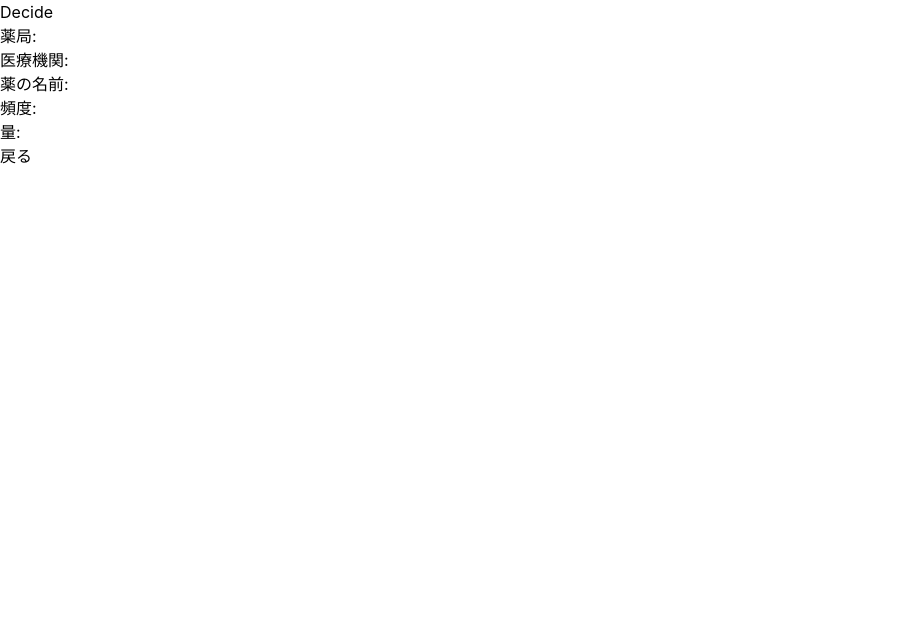
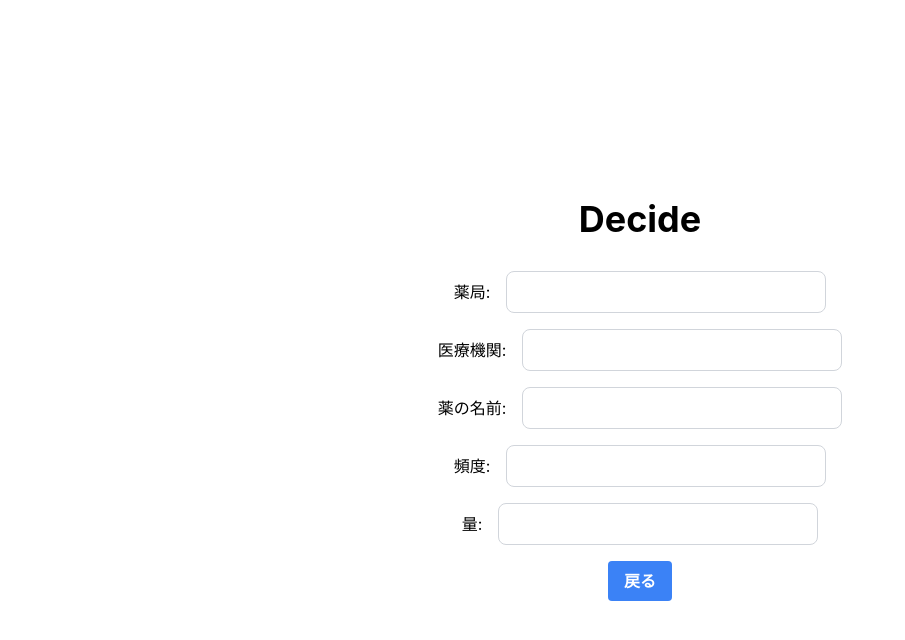
Before and after one commit to HisuiLabs/MediBlock, a React (Create React App) app in the folder mediblock-front/: page /decide in a window 1280 px wide. Shown: the top 640 px of the page, without its empty margins (0-905 px from the left). Built offline with nearby package versions, Linux system fonts and the light colour scheme.

Commit message:
attach; tailwind css

```diff
--- a/mediblock-front/src/page/confirmation.tsx
+++ b/mediblock-front/src/page/confirmation.tsx
@@ -1,43 +1,87 @@
 import { useNavigate } from "react-router-dom";
+
 export const Confirm = () => {
   const form = JSON.parse(localStorage.getItem("form") || "{}");
   const navigate = useNavigate();
 
-  // JSON.stringify()を使って、フォームの内容を文字列化したデータをコンソールに出力する
   console.log(JSON.stringify(form));
 
-  //registry.tsxのフォームの内容を表示する
-
   return (
-    <div>
-      <h1>Confirm</h1>
-      <div>
-        薬局: <input type="text" name="薬局" value={form.薬局} readOnly />
-      </div>
-      <div>
-        医療機関: <input type="text" name="医療機関" value={form.医療機関} readOnly />
-      </div>
-      <div>
-        薬の名前: <input type="text" name="薬の名前" value={form.薬の名前} readOnly />
-      </div>
-      <div>
-        頻度: <input type="text" name="頻度" value={form.頻度} readOnly />
-      </div>
-      <div>
-          量:{" "}
+    <div className="flex flex-col items-center justify-center h-screen">
+      <h1 className="text-3xl font-bold mb-6">Confirm</h1>
+      <div className="flex flex-col gap-2">
+        <div className="flex gap-2">
+          <label htmlFor="pharmacy">薬局:</label>
           <input
             type="text"
-            name="量"
-            value={form.薬の名前} readOnly
+            name="pharmacy"
+            id="pharmacy"
+            value={form.薬局}
+            readOnly
+            className="bg-gray-100 px-2 py-1 rounded-lg"
           />
         </div>
-      <button type="submit" onClick={() => navigate("/registry")}>
-        戻る
-      </button>
-      <button type="submit" onClick={() => navigate("/")}>
-        完了
-      </button>
+        <div className="flex gap-2">
+          <label htmlFor="hospital">医療機関:</label>
+          <input
+            type="text"
+            name="hospital"
+            id="hospital"
+            value={form.医療機関}
+            readOnly
+            className="bg-gray-100 px-2 py-1 rounded-lg"
+          />
+        </div>
+        <div className="flex gap-2">
+          <label htmlFor="medicine">薬の名前:</label>
+          <input
+            type="text"
+            name="medicine"
+            id="medicine"
+            value={form.薬の名前}
+            readOnly
+            className="bg-gray-100 px-2 py-1 rounded-lg"
+          />
+        </div>
+        <div className="flex gap-2">
+          <label htmlFor="frequency">頻度:</label>
+          <input
+            type="text"
+            name="frequency"
+            id="frequency"
+            value={form.頻度}
+            readOnly
+            className="bg-gray-100 px-2 py-1 rounded-lg"
+          />
+        </div>
+        <div className="flex gap-2">
+          <label htmlFor="amount">量:</label>
+          <input
+            type="text"
+            name="amount"
+            id="amount"
+            value={form.薬の名前}
+            readOnly
+            className="bg-gray-100 px-2 py-1 rounded-lg"
+          />
+        </div>
+      </div>
+      <div className="flex gap-2 mt-6">
+        <button
+          type="button"
+          onClick={() => navigate("/registry")}
+          className="bg-blue-500 text-white px-4 py-2 rounded-lg hover:bg-blue-600 transition-colors duration-300"
+        >
+          戻る
+        </button>
+        <button
+          type="button"
+          onClick={() => navigate("/")}
+          className="bg-green-500 text-white px-4 py-2 rounded-lg hover:bg-green-600 transition-colors duration-300"
+        >
+          完了
+        </button>
+      </div>
     </div>
-
   );
 };
--- a/mediblock-front/src/page/decide.tsx
+++ b/mediblock-front/src/page/decide.tsx
@@ -1,4 +1,5 @@
 import { useNavigate } from "react-router-dom";
+
 export const Decide = () => {
   const form = JSON.parse(localStorage.getItem("form") || "{}");
   const navigate = useNavigate();
@@ -6,36 +7,81 @@ export const Decide = () => {
   // JSON.stringify()を使って、フォームの内容を文字列化したデータをコンソールに出力する
   console.log(JSON.stringify(form));
 
-  //registry.tsxのフォームの内容を表示する
-
   return (
-    <div>
-      <h1>Decide
-      </h1>
-      <div>
-        薬局: <input type="text" name="薬局" value={form.薬局} readOnly />
+    <div className="flex flex-col items-center justify-center h-screen">
+      <h1 className="text-4xl font-bold mb-8">Decide</h1>
+      <div className="mb-4">
+        <label htmlFor="pharmacy" className="mr-4">
+          薬局:
+        </label>
+        <input
+          type="text"
+          id="pharmacy"
+          name="pharmacy"
+          value={form.薬局}
+          readOnly
+          className="border border-gray-300 px-4 py-2 rounded-lg w-80"
+        />
       </div>
-      <div>
-        医療機関: <input type="text" name="医療機関" value={form.医療機関} readOnly />
+      <div className="mb-4">
+        <label htmlFor="clinic" className="mr-4">
+          医療機関:
+        </label>
+        <input
+          type="text"
+          id="clinic"
+          name="clinic"
+          value={form.医療機関}
+          readOnly
+          className="border border-gray-300 px-4 py-2 rounded-lg w-80"
+        />
       </div>
-      <div>
-        薬の名前: <input type="text" name="薬の名前" value={form.薬の名前} readOnly />
+      <div className="mb-4">
+        <label htmlFor="medicine" className="mr-4">
+          薬の名前:
+        </label>
+        <input
+          type="text"
+          id="medicine"
+          name="medicine"
+          value={form.薬の名前}
+          readOnly
+          className="border border-gray-300 px-4 py-2 rounded-lg w-80"
+        />
       </div>
-      <div>
-        頻度: <input type="text" name="頻度" value={form.頻度} readOnly />
+      <div className="mb-4">
+        <label htmlFor="frequency" className="mr-4">
+          頻度:
+        </label>
+        <input
+          type="text"
+          id="frequency"
+          name="frequency"
+          value={form.頻度}
+          readOnly
+          className="border border-gray-300 px-4 py-2 rounded-lg w-80"
+        />
       </div>
-      <div>
-          量:{" "}
-          <input
-            type="text"
-            name="量"
-            value={form.薬の名前} readOnly
-          />
-        </div>
-      <button type="submit" onClick={() => navigate("/")}>
+      <div className="mb-4">
+        <label htmlFor="dosage" className="mr-4">
+          量:
+        </label>
+        <input
+          type="text"
+          id="dosage"
+          name="dosage"
+          value={form.量}
+          readOnly
+          className="border border-gray-300 px-4 py-2 rounded-lg w-80"
+        />
+      </div>
+      <button
+        type="submit"
+        onClick={() => navigate("/")}
+        className="bg-blue-500 hover:bg-blue-700 text-white font-bold py-2 px-4 rounded"
+      >
         戻る
       </button>
     </div>
-
   );
 };
--- a/mediblock-front/src/page/home.tsx
+++ b/mediblock-front/src/page/home.tsx
@@ -3,16 +3,21 @@ import { useNavigate } from "react-router-dom";
 export const Home = () => {
   const navigate = useNavigate();
   return (
-      <div>
-        <h1>home</h1>
-        <div>
-          <button type="submit" onClick={() => navigate("/registry")}>
+    <div className="flex flex-col items-center justify-center h-screen">
+      <h1 className="text-4xl font-bold mb-8">Home</h1>
+      <div className="space-x-4">
+        <button
+          className="bg-blue-500 hover:bg-blue-700 text-white font-bold py-2 px-4 rounded"
+          onClick={() => navigate("/registry")}
+        >
           登録
         </button>
-          <button type="submit" onClick={() => navigate("/decide")}>
+        <button
+          className="bg-blue-500 hover:bg-blue-700 text-white font-bold py-2 px-4 rounded"
+          onClick={() => navigate("/decide")}
+        >
           確認
         </button>
-
       </div>
     </div>
   );
--- a/mediblock-front/src/page/registry.tsx
+++ b/mediblock-front/src/page/registry.tsx
@@ -3,7 +3,7 @@ import axios from "axios";
 import { useNavigate } from "react-router-dom";
 
 export const Registry = () => {
-  const navigate = useNavigate(); // useNavigateフックをインポート
+  const navigate = useNavigate();
 
   const [form, setForm] = useState({
     薬局: "",
@@ -20,11 +20,10 @@ export const Registry = () => {
   const handleSubmit = async (event: any) => {
     event.preventDefault();
 
-    // axiosを使ってPOSTリクエストを送信する
     const response = await transaction_post_json('/transactions/new', form);
     console.log(response);
   };
-  //formの内容をjsonでPOSTする
+
   const transaction_post_json = async (url: string, form: any) => {
     const response = await axios.post(url, form, {
       headers: {
@@ -34,48 +33,78 @@ export const Registry = () => {
     return response;
   };
 
-
   return (
-    <div>
-      <h1>registry</h1>
+    <div className="w-full max-w-md mx-auto p-4">
+      <h1 className="text-3xl font-bold mb-4">registry</h1>
       <form onSubmit={handleSubmit}>
-        <div>
-          薬局:{" "}
-          <input type="text" name="薬局" value={form.薬局} onChange={handleChange} />
+        <div className="mb-4">
+          <label htmlFor="薬局" className="block font-bold mb-2">
+            薬局:
+          </label>
+          <input
+            type="text"
+            name="薬局"
+            value={form.薬局}
+            onChange={handleChange}
+            className="shadow appearance-none border rounded w-full py-2 px-3 leading-tight focus:outline-none focus:shadow-outline"
+          />
         </div>
-        <div>
-          医療機関:{" "}
+        <div className="mb-4">
+          <label htmlFor="医療機関" className="block font-bold mb-2">
+            医療機関:
+          </label>
           <input
             type="text"
             name="医療機関"
             value={form.医療機関}
             onChange={handleChange}
+            className="shadow appearance-none border rounded w-full py-2 px-3 leading-tight focus:outline-none focus:shadow-outline"
           />
         </div>
-        <div>
-          薬の名前:{" "}
+        <div className="mb-4">
+          <label htmlFor="薬の名前" className="block font-bold mb-2">
+            薬の名前:
+          </label>
           <input
             type="text"
             name="薬の名前"
             value={form.薬の名前}
             onChange={handleChange}
+            className="shadow appearance-none border rounded w-full py-2 px-3 leading-tight focus:outline-none focus:shadow-outline"
           />
         </div>
-        <div>
-          頻度: <input type="text" name="頻度" value={form.頻度} onChange={handleChange} />
-        </div>
-        <div>
-          量:{" "}
+        <div className="mb-4">
+          <label htmlFor="頻度" className="block font-bold mb-2">
+            頻度:
+          </label>
           <input
             type="text"
-            name="量"
-            value={form.量}
+            name="頻度"
+            value={form.頻度}
             onChange={handleChange}
+            className="shadow appearance-none border rounded w-full py-2 px-3 leading-tight focus:outline-none focus:shadow-outline"
           />
         </div>
-        <button type="submit" onClick={() => navigate("/Confirm")}>
+        <div className="mb-4">
+        <label htmlFor="量" className="block font-bold mb-2">
+          量:
+        </label>
+        <input
+          type="text"
+          id="量"
+          name="量"
+          value={form.量}
+          onChange={handleChange}
+          className="appearance-none border rounded w-full py-2 px-3 text-gray-700 leading-tight focus:outline-none focus:shadow-outline"
+        />
+      </div>
+      <button
+          type="submit"
+          onClick={() => navigate("/Confirm")}
+          className="bg-blue-500 hover:bg-blue-700 text-white font-bold py-2 px-4 rounded focus:outline-none focus:shadow-outline"
+      >
           確認
-        </button>
+      </button>
 
       </form>
     </div>
```
Lines whose indentation alone changed are shown as unchanged.
